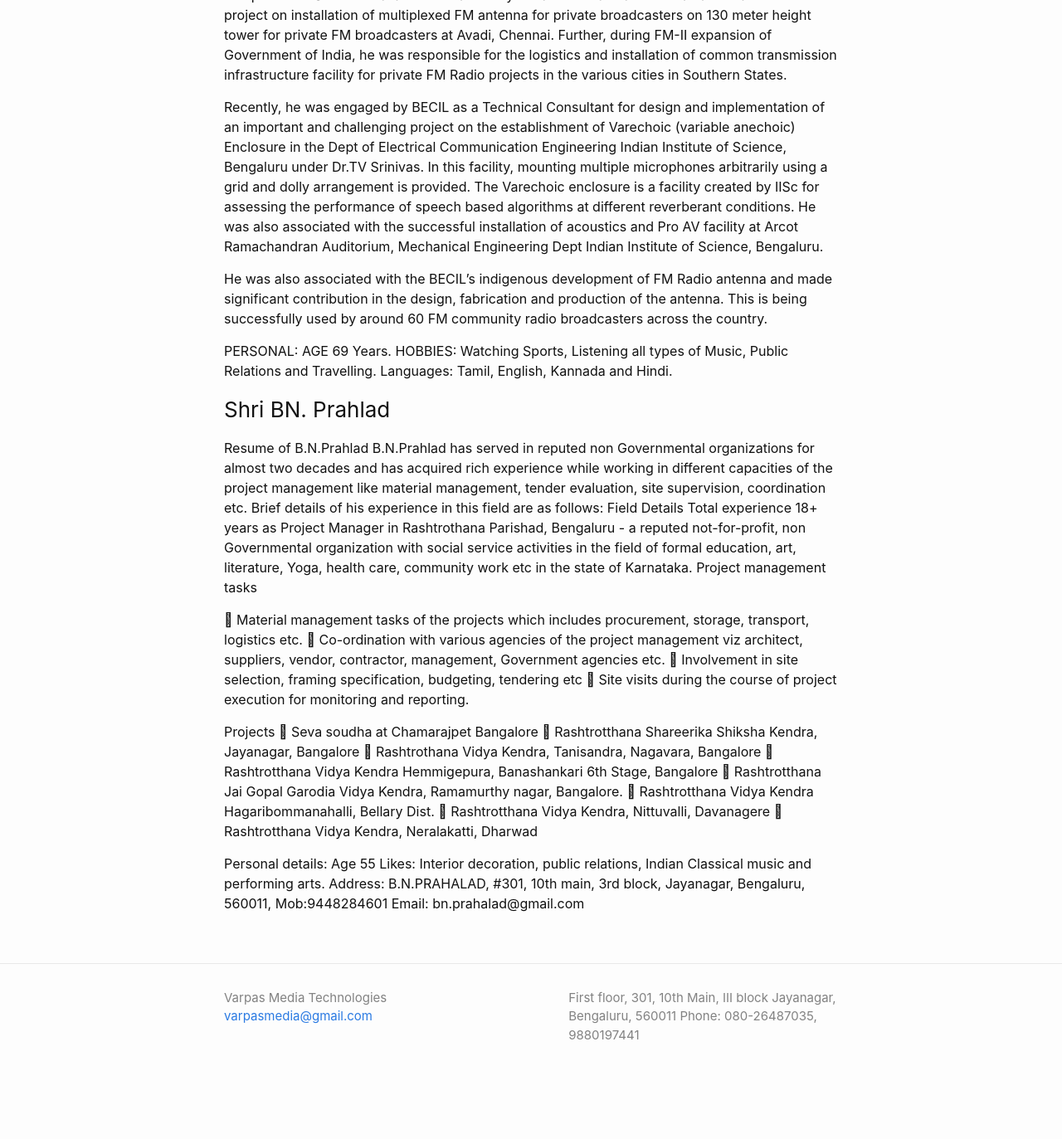
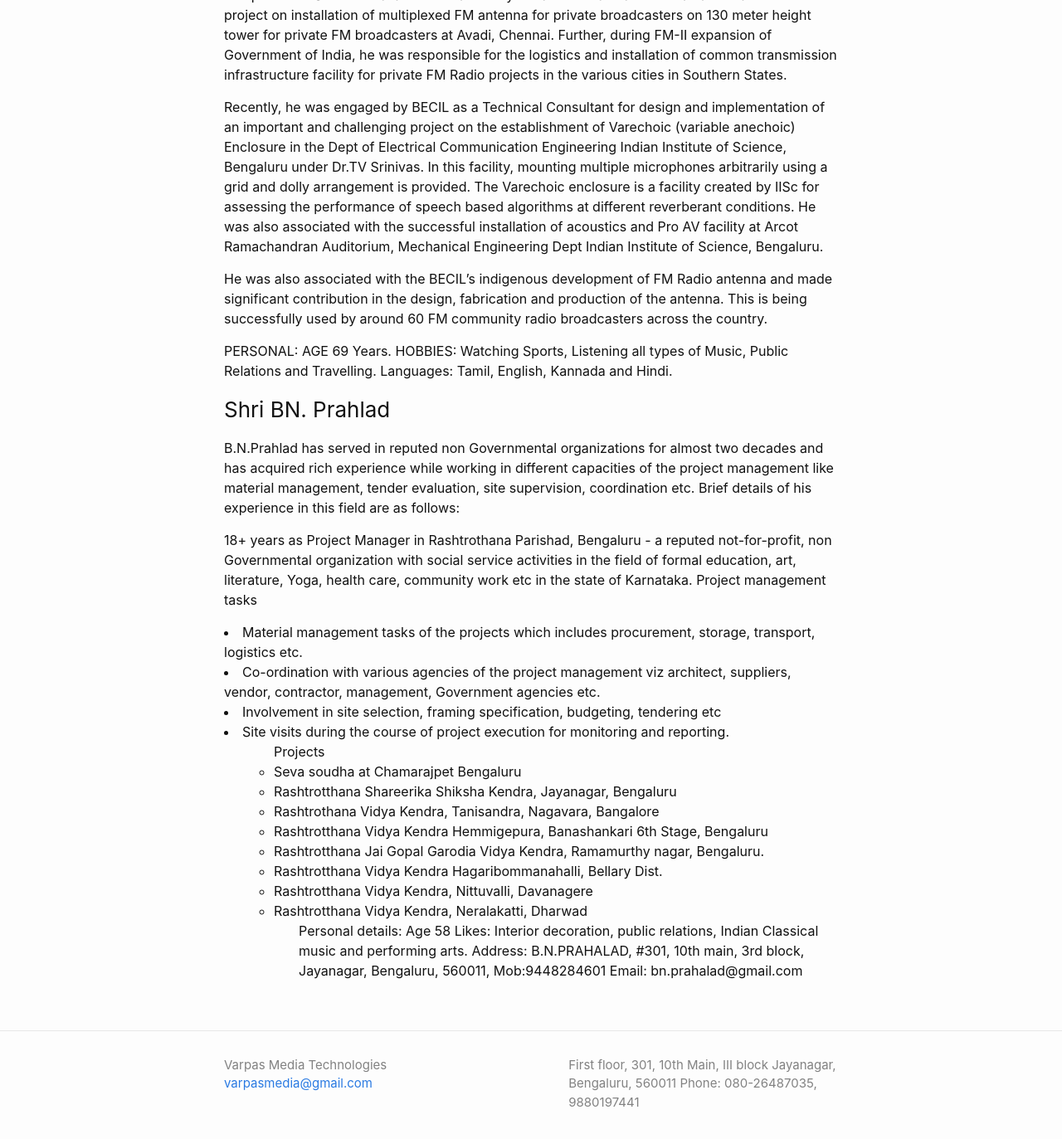
Before and after one commit to VarpasMedia/VarpasMedia.github.io, a Jekyll site: the page built from about.md, in a window 1280 px wide and 1400 px high, scrolled down 1787 px. Shown: the top 1373 px of the window at 83% size. Built offline with Jekyll 4.4.1, drawn with Linux system fonts in a browser that asks for light colours; our own code applies the rules of GitHub Pages for plain Markdown files; before the commit the page ends 3106 px from its top, so only the background shows below that; some of the changed text lies outside the part shown.

Commit message:
Update about.md

```diff
--- a/about.md
+++ b/about.md
@@ -32,30 +32,38 @@ HOBBIES: Watching Sports, Listening all types of Music, Public Relations and Tra
 Languages: Tamil, English, Kannada and Hindi.
 
 ### Shri BN. Prahlad
-Resume of B.N.Prahlad
 B.N.Prahlad has served in reputed non Governmental organizations for almost two decades and has acquired rich experience while working in different capacities of the project management like material management, tender evaluation, site supervision, coordination etc. Brief details of his experience in this field are as follows:
-Field
-Details
-Total experience
+
 18+ years as Project Manager in Rashtrothana Parishad, Bengaluru - a reputed not-for-profit, non Governmental organization with social service activities in the field of formal education, art, literature, Yoga, health care, community work etc in the state of Karnataka.
 Project management tasks
 
- Material management tasks of the projects which includes procurement, storage, transport, logistics etc.
- Co-ordination with various agencies of the project management viz architect, suppliers, vendor, contractor, management, Government agencies etc.
- Involvement in site selection, framing specification, budgeting, tendering etc
- Site visits during the course of project execution for monitoring and reporting.
+<li>Material management tasks of the projects which includes procurement, storage, transport, logistics etc.</li>
+<li>Co-ordination with various agencies of the project management viz architect, suppliers, vendor, contractor, management, Government agencies etc.</li>
+<li>Involvement in site selection, framing specification, budgeting, tendering etc</li>
+<li>Site visits during the course of project execution for monitoring and reporting.</li>
+<ul>
 
+
+<ul>
 Projects
- Seva soudha at Chamarajpet Bangalore
- Rashtrotthana Shareerika Shiksha Kendra, Jayanagar, Bangalore
- Rashtrothana Vidya Kendra, Tanisandra, Nagavara, Bangalore
- Rashtrotthana Vidya Kendra Hemmigepura, Banashankari 6th Stage, Bangalore
- Rashtrotthana Jai Gopal Garodia Vidya Kendra, Ramamurthy nagar, Bangalore.
- Rashtrotthana Vidya Kendra Hagaribommanahalli, Bellary Dist.
- Rashtrotthana Vidya Kendra, Nittuvalli, Davanagere
- Rashtrotthana Vidya Kendra, Neralakatti, Dharwad
+<li>Seva soudha at Chamarajpet Bengaluru</li>
+<li>Rashtrotthana Shareerika Shiksha Kendra, Jayanagar, Bengaluru</li>
+<li>Rashtrothana Vidya Kendra, Tanisandra, Nagavara, Bangalore</li>
+<li>Rashtrotthana Vidya Kendra Hemmigepura, Banashankari 6th Stage, Bengaluru</li>
+<li>Rashtrotthana Jai Gopal Garodia Vidya Kendra, Ramamurthy nagar, Bengaluru.</li>
+<li>Rashtrotthana Vidya Kendra Hagaribommanahalli, Bellary Dist.</li>
+<li>Rashtrotthana Vidya Kendra, Nittuvalli, Davanagere</li>
+<li>Rashtrotthana Vidya Kendra, Neralakatti, Dharwad</li>
 
-Personal details: Age 55
+<ul>
+
+
+
+
+
+
+
+Personal details: Age 58
 Likes: Interior decoration, public relations, Indian Classical music and performing arts.
 Address:
 B.N.PRAHALAD, #301, 10th main, 3rd block, Jayanagar, Bengaluru, 560011,
```
Also changed, not shown: other parts of about.md (+1 -1 lines).
